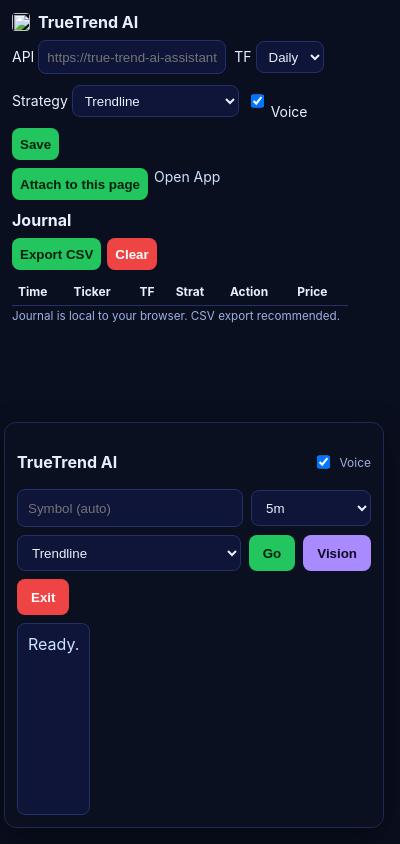
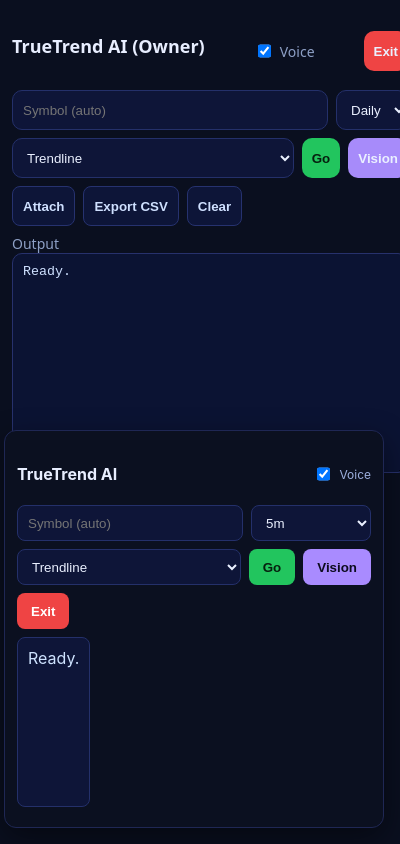
Before and after one commit to jayowens339-ops/True-Trend-ai-assistant, a browser extension: page popup.html in a window 400 px wide. Drawn offline with Linux system fonts and the light colour scheme.

Commit message:
Update popup.html

```diff
--- a/popup.html
+++ b/popup.html
@@ -1,58 +1,64 @@
 <!doctype html>
 <html>
 <head>
-  <meta charset="utf-8"><meta name="viewport" content="width=device-width,initial-scale=1">
-  <title>TrueTrend AI</title>
+  <meta charset="utf-8">
+  <title>TrueTrend AI (Owner)</title>
+  <meta name="viewport" content="width=device-width,initial-scale=1">
   <style>
-    body{width:360px;margin:0;font:14px Inter,system-ui,Segoe UI,Roboto;background:#0a0f1f;color:#eaf0ff}
-    .wrap{padding:12px}
-    h1{font-size:16px;margin:0 0 8px}
-    .row{display:flex;gap:8px;align-items:center;flex-wrap:wrap}
-    input,select,button{height:32px;border-radius:8px;border:1px solid #24306a;background:#0e1538;color:#eaf0ff;padding:0 8px}
-    button{background:#22c55e;color:#04220f;font-weight:800;border:none;cursor:pointer}
-    small{color:#9eb0df}
-    table{width:100%;border-collapse:collapse;margin-top:8px}
-    td,th{border-bottom:1px solid #23306a;padding:6px;text-align:left;font-size:12px}
-    .actions{display:flex;gap:6px;margin-top:8px}
-    a{color:#cfe1ff;text-decoration:none}
-    .logo{display:flex;align-items:center;gap:8px}
-    .logo img{width:18px;height:18px;border-radius:4px}
+    :root { --bg:#0a0f1f; --card:#101735; --muted:#8ea0c6; --txt:#e8eeff; --accent:#22c55e; --purple:#a78bfa; --danger:#ef4444; }
+    *{box-sizing:border-box} body{margin:0;background:var(--bg);color:var(--txt);font:14px system-ui,Segoe UI,Inter,Roboto,sans-serif}
+    .wrap{padding:12px;width:420px}
+    h1{font-size:18px;margin:0 0 10px}
+    .row{display:flex;gap:8px;align-items:center;margin:8px 0;flex-wrap:wrap}
+    input,select,button{height:40px;border-radius:10px;border:1px solid #24306a;background:#0e1538;color:#eaf0ff;padding:0 10px}
+    button{cursor:pointer;font-weight:700}
+    .go{background:var(--accent);color:#06200f;border:none}
+    .vision{background:var(--purple);border:none}
+    .exit{background:var(--danger);border:none}
+    .muted{color:var(--muted)}
+    textarea{width:100%;height:220px;background:#0b1333;border:1px solid #27316c;border-radius:10px;color:#cfe1ff;padding:10px;white-space:pre}
+    .chip{background:#0d1538;border:1px solid #26326f;color:#cfe0ff;border-radius:8px;padding:6px 10px}
   </style>
 </head>
 <body>
   <div class="wrap">
-    <div class="logo"><img src="icons/truetrend-48.png" alt=""> <h1 style="margin:0">TrueTrend AI</h1></div>
-
-    <div class="row" style="margin-top:8px">
-      <label>API <input id="apiBase" placeholder="https://true-trend-ai-assistant.vercel.app" style="width:170px"></label>
-      <label>TF
-        <select id="tf">
-          <option>5m</option><option>15m</option><option>1h</option><option>4h</option><option selected>Daily</option>
-        </select>
-      </label>
-      <label>Strategy
-        <select id="str">
-          <option selected>Trendline</option><option>EMA Touch</option><option>ORB</option><option>Support/Resistance</option>
-          <option>Stoch + Williams %R</option><option>RSI + MACD</option><option>Break of Structure</option>
-          <option>Pullback Continuation</option><option>Mean Reversion</option>
-        </select>
-      </label>
-      <label><input type="checkbox" id="voice" checked> Voice</label>
-      <button id="save">Save</button>
+    <div class="row" style="justify-content:space-between">
+      <h1>TrueTrend AI (Owner)</h1>
+      <label class="row" style="gap:6px"><input type="checkbox" id="voice" checked> <span class="muted">Voice</span></label>
+      <button class="exit" id="btnExit">Exit</button>
     </div>
 
-    <div class="actions">
-      <button id="attach">Attach to this page</button>
-      <a id="openApp" href="#" target="_blank">Open App</a>
+    <div class="row">
+      <input id="symbol" placeholder="Symbol (auto)" style="flex:1">
+      <select id="tf">
+        <option>5m</option><option>15m</option><option>1h</option><option>4h</option><option selected>Daily</option>
+      </select>
     </div>
 
-    <h1 style="margin-top:10px">Journal</h1>
-    <div class="actions">
-      <button id="export">Export CSV</button>
-      <button id="clear" style="background:#ef4444;color:white">Clear</button>
+    <div class="row">
+      <select id="strategy" style="flex:1">
+        <option selected>Trendline</option>
+        <option>EMA Touch</option>
+        <option>ORB</option>
+        <option>Support/Resistance</option>
+        <option>RSI + MACD</option>
+        <option>Break of Structure</option>
+        <option>Pullback Continuation</option>
+        <option>Mean Reversion</option>
+        <option>Stoch + Williams %R</option>
+      </select>
+      <button class="go" id="btnGo">Go</button>
+      <button class="vision" id="btnVision">Vision</button>
     </div>
-    <table id="tbl"><thead><tr><th>Time</th><th>Ticker</th><th>TF</th><th>Strat</th><th>Action</th><th>Price</th></tr></thead><tbody></tbody></table>
-    <small>Journal is local to your browser. CSV export recommended.</small>
+
+    <div class="row">
+      <button class="chip" id="btnAttach">Attach</button>
+      <button class="chip" id="btnExport">Export CSV</button>
+      <button class="chip" id="btnClear">Clear</button>
+    </div>
+
+    <div class="muted">Output</div>
+    <textarea id="out" spellcheck="false">Ready.</textarea>
   </div>
 
   <script src="popup.js"></script>
```
